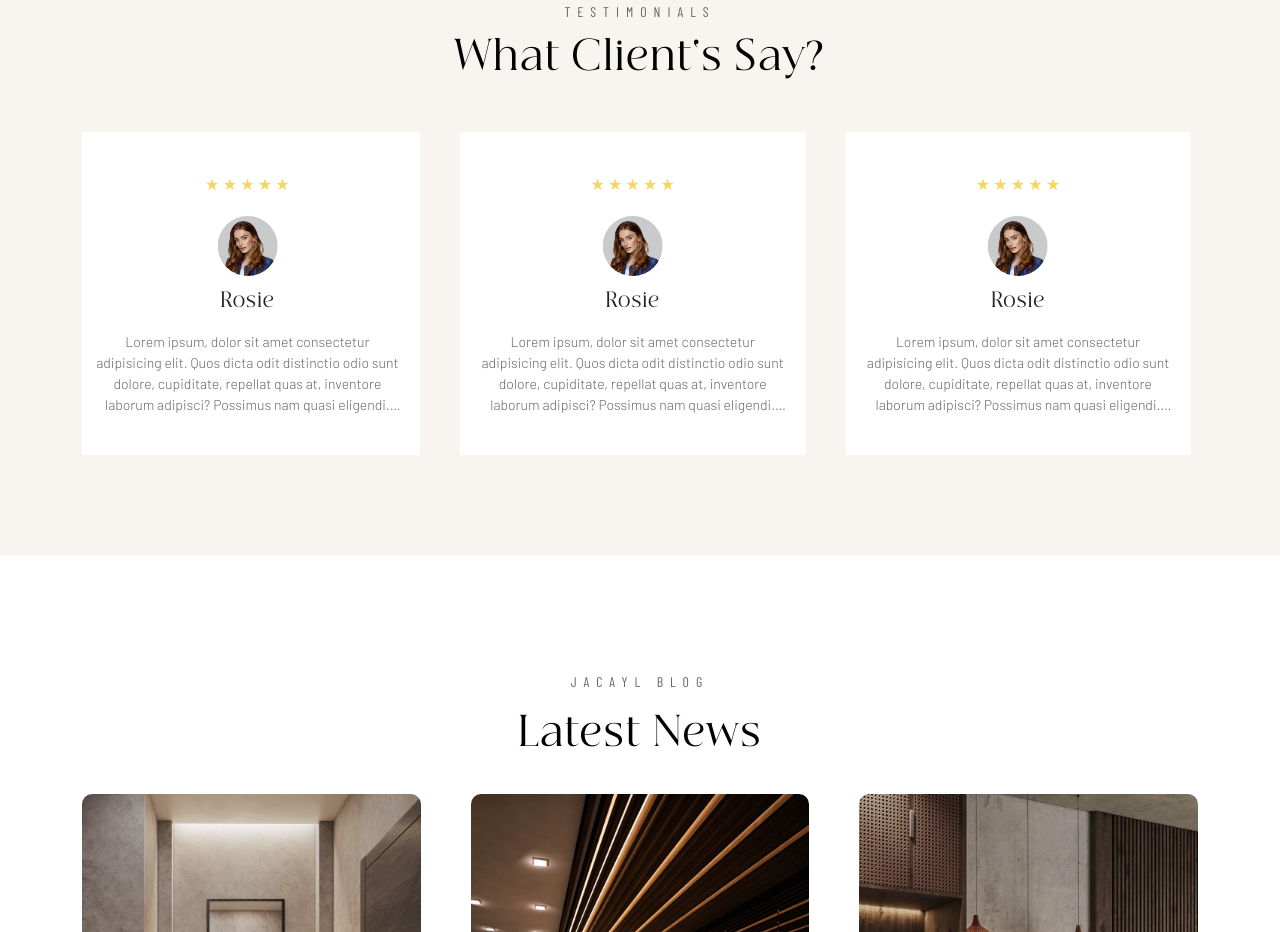
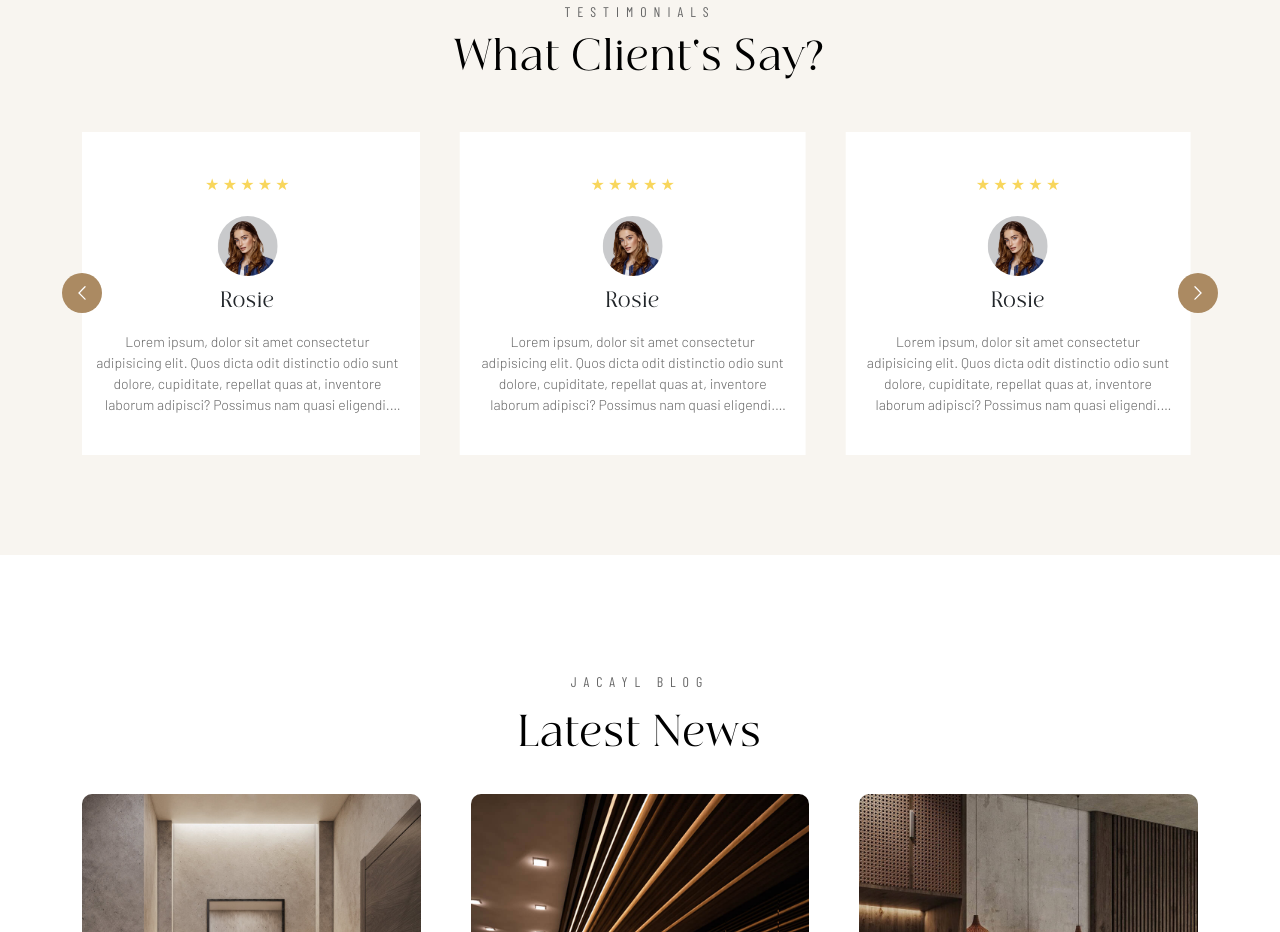
Before and after one commit to Truowng/jacayl, a plain HTML site: page index.html in a window 1280 px wide. Shown: the part 3780-4712 px from the top of the page. Drawn offline with nearby package versions, Linux system fonts and the light colour scheme; a web font is replaced by a local one.

Commit message:
add slider button

```diff
--- a/assets/js/index.js
+++ b/assets/js/index.js
@@ -34,6 +34,10 @@ if (document.querySelector(".testimonials .testimonials-slider .swiper")) {
       spaceBetween: 40,
       slidesPerView: 1,
       loop: true,
+      navigation: {
+        nextEl: ".testimonials .testimonials-slider .slider-btn-next",
+        prevEl: ".testimonials .testimonials-slider .slider-btn-prev",
+      },
       breakpoints: {
         767: {
           slidesPerView: 2,
--- a/assets/scss/_home.scss
+++ b/assets/scss/_home.scss
@@ -138,6 +138,7 @@
   }
 
   .testimonials-slider {
+    position: relative;
     .testimonials-item {
       background-color: $white;
       padding: 40px 20px;
--- a/assets/scss/_main.scss
+++ b/assets/scss/_main.scss
@@ -96,6 +96,30 @@
   transition: all ease 0.3s;
   &-active {
     background-color: $spring-wood;
+  }
+}
+
+.slider-btn-wrapper {
+  position: absolute;
+  top: 50%;
+  width: calc(100% + 40px);
+  left: 50%;
+  z-index: 2;
+  @include flex(space-between, center, unset);
+  transform: translate(-50%, -50%);
+  .slider-btn {
+    width: 40px;
+    aspect-ratio: 1;
+    border-radius: 500px;
+    background-color: $dull-brown;
+    @include flex(center, center, unset);
+    transition: all ease 0.3s;
+    img {
+      width: 40%;
+    }
+    &:hover {
+      transform: scale(1.1);
+    }
   }
 }
 
@@ -554,6 +578,10 @@ footer {
 }
 
 @include landscape-phone {
+  .slider-btn-wrapper {
+    display: none;
+  }
+
   .heading-block {
     .title {
       font-size: 30px;
--- a/index.html
+++ b/index.html
@@ -704,6 +704,14 @@
                 </div>
               </div>
             </div>
+            <div class="slider-btn-wrapper">
+              <button class="slider-btn slider-btn-prev">
+                <img src="./assets/images/caret-left-white.svg" alt="Back" />
+              </button>
+              <button class="slider-btn slider-btn-next">
+                <img src="./assets/images/caret-right-white.svg" alt="Next" />
+              </button>
+            </div>
           </div>
         </div>
       </section>
```
Also changed, not shown: assets/css/index.css, assets/images/caret-left-white.svg (added), assets/images/caret-right-white.svg (added).
